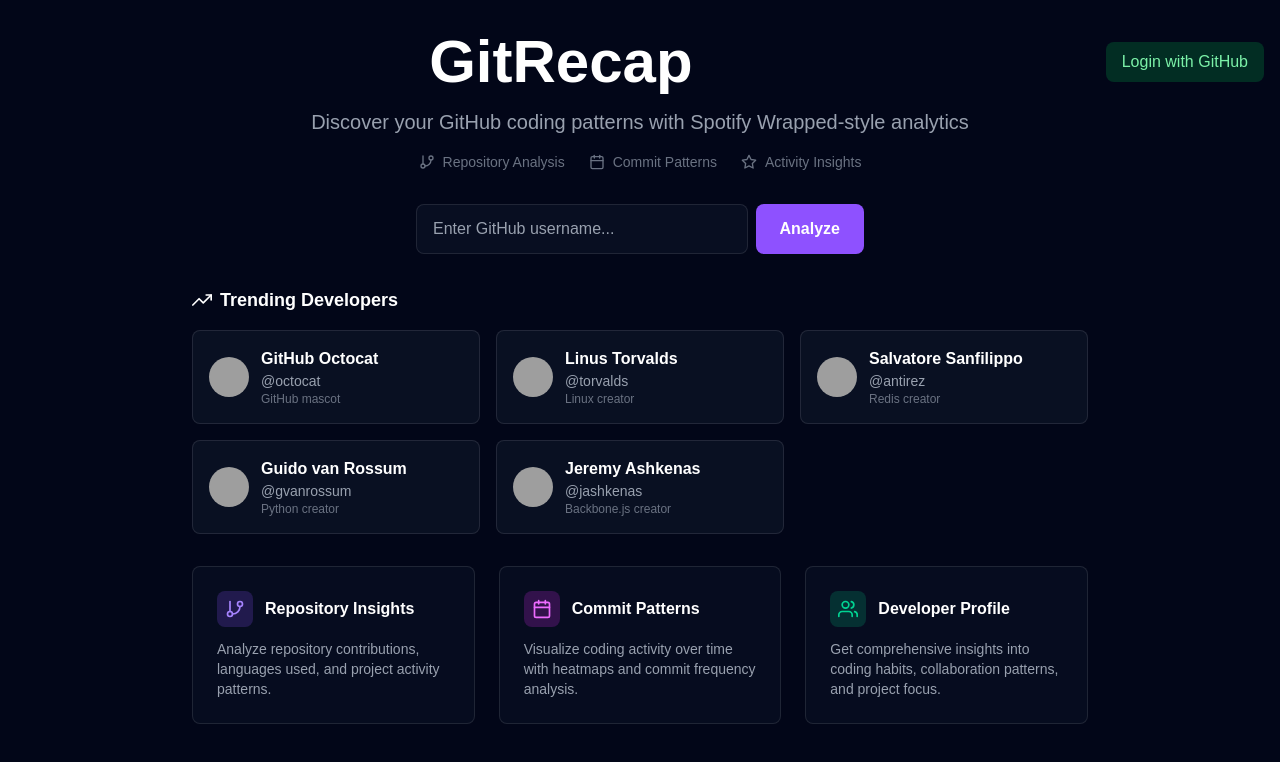
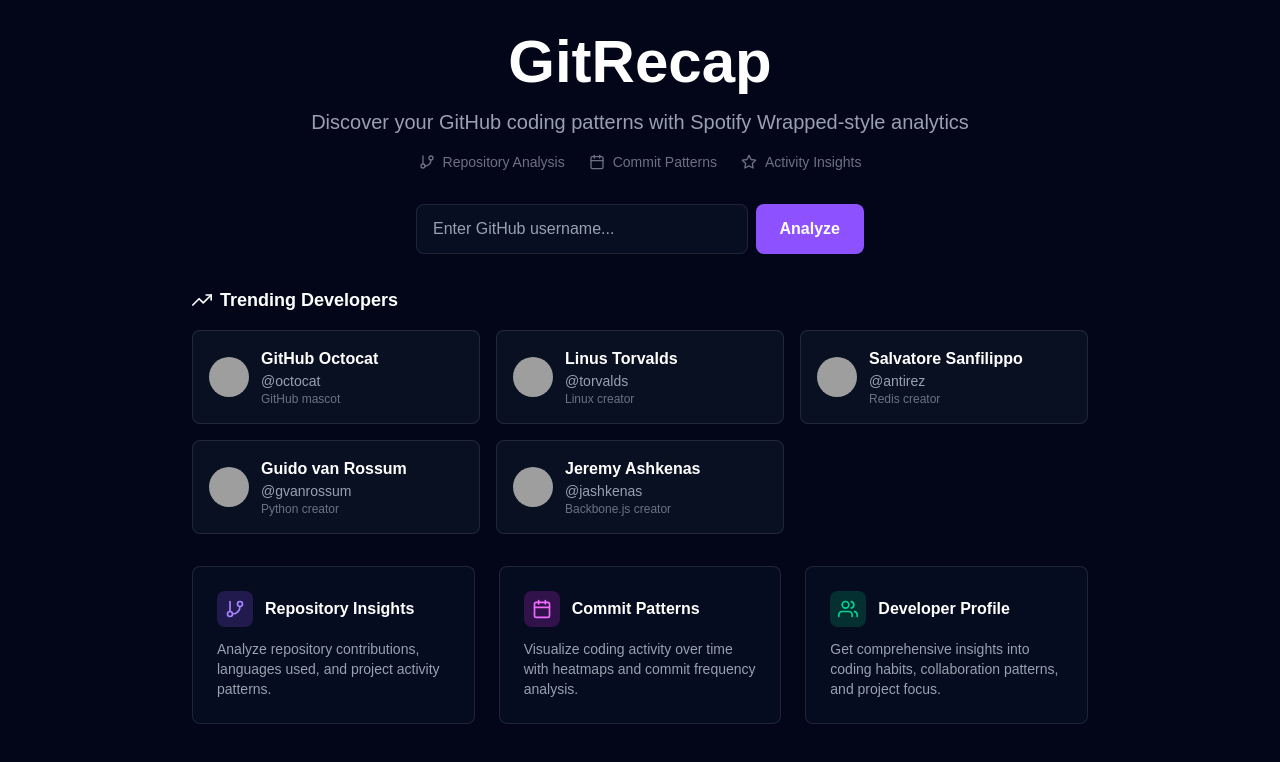
Before and after one commit to aprameyak/GitRecap, a Next.js app: page / in a window 1280 px wide. Shown: the top 762 px of the page. Built offline with nearby package versions, Linux system fonts and the light colour scheme; grey boxes are pictures that could not be loaded.

Commit message:
Trigger OAuth only on Analyze button press, remove separate login

```diff
--- a/app/auth/callback/page.tsx
+++ b/app/auth/callback/page.tsx
@@ -30,7 +30,14 @@
         .then(data => {
           if (data.access_token) {
             localStorage.setItem('gitrecap-github-token', data.access_token);
-            router.push('/');
+            const pending = localStorage.getItem('gitrecap-pending-analyze');
+            if (pending) {
+              localStorage.removeItem('gitrecap-pending-analyze');
+              // Redirect back to home with username
+              router.push(`/?username=${encodeURIComponent(pending)}`);
+            } else {
+              router.push('/');
+            }
           } else {
             console.error('Failed to get token:', data);
             router.push('/');
--- a/app/page.tsx
+++ b/app/page.tsx
@@ -24,13 +24,31 @@
       setUserToken(token);
       setIsLoggedIn(true);
     }
+
+    // Check for pending username from OAuth callback
+    const urlParams = new URLSearchParams(window.location.search);
+    const pendingUsername = urlParams.get('username');
+    if (pendingUsername && token) {
+      setUsername(pendingUsername);
+      setSubmittedUsername(pendingUsername);
+      // Clean URL
+      window.history.replaceState({}, '', '/');
+    }
   }, []);
 
   const handleSubmit = async (e: React.FormEvent) => {
     e.preventDefault();
     if (username.trim()) {
+      const cleanUsername = username.trim();
+
+      if (!isLoggedIn) {
+        // Store pending analyze and trigger OAuth
+        localStorage.setItem('gitrecap-pending-analyze', cleanUsername);
+        handleLogin();
+        return;
+      }
+
       setIsLoading(true);
-      const cleanUsername = username.trim();
       setSubmittedUsername(cleanUsername);
 
       // Save to recent searches
@@ -55,12 +73,6 @@
     window.location.href = `https://github.com/login/oauth/authorize?client_id=${clientId}&redirect_uri=${redirectUri}&scope=${scope}`;
   };
 
-  const handleLogout = () => {
-    setUserToken(undefined);
-    setIsLoggedIn(false);
-    localStorage.removeItem('gitrecap-github-token');
-  };
-
   const trendingUsers = [
     { username: 'octocat', name: 'GitHub Octocat', description: 'GitHub mascot' },
     { username: 'torvalds', name: 'Linus Torvalds', description: 'Linux creator' },
@@ -72,31 +84,11 @@
   return (
     <div className="min-h-screen bg-slate-950 text-white">
       <div className="container mx-auto px-4 py-8">
-         {/* Header */}
+        {/* Header */}
          <div className="text-center mb-8">
-           <div className="flex justify-between items-center mb-4">
-             <div></div>
-              <h1 className="text-4xl md:text-6xl font-bold text-white">
-                GitRecap
-              </h1>
-             <div>
-               {isLoggedIn ? (
-                 <button
-                   onClick={handleLogout}
-                   className="px-4 py-2 bg-red-500/20 hover:bg-red-500/30 text-red-300 rounded-lg transition-colors"
-                 >
-                   Logout
-                 </button>
-               ) : (
-                 <button
-                   onClick={handleLogin}
-                   className="px-4 py-2 bg-green-500/20 hover:bg-green-500/30 text-green-300 rounded-lg transition-colors"
-                 >
-                   Login with GitHub
-                 </button>
-               )}
-             </div>
-           </div>
+           <h1 className="text-4xl md:text-6xl font-bold text-white mb-4">
+             GitRecap
+           </h1>
            <p className="text-gray-400 text-lg md:text-xl max-w-2xl mx-auto mb-4">
              Discover your GitHub coding patterns with Spotify Wrapped-style analytics
            </p>
```
